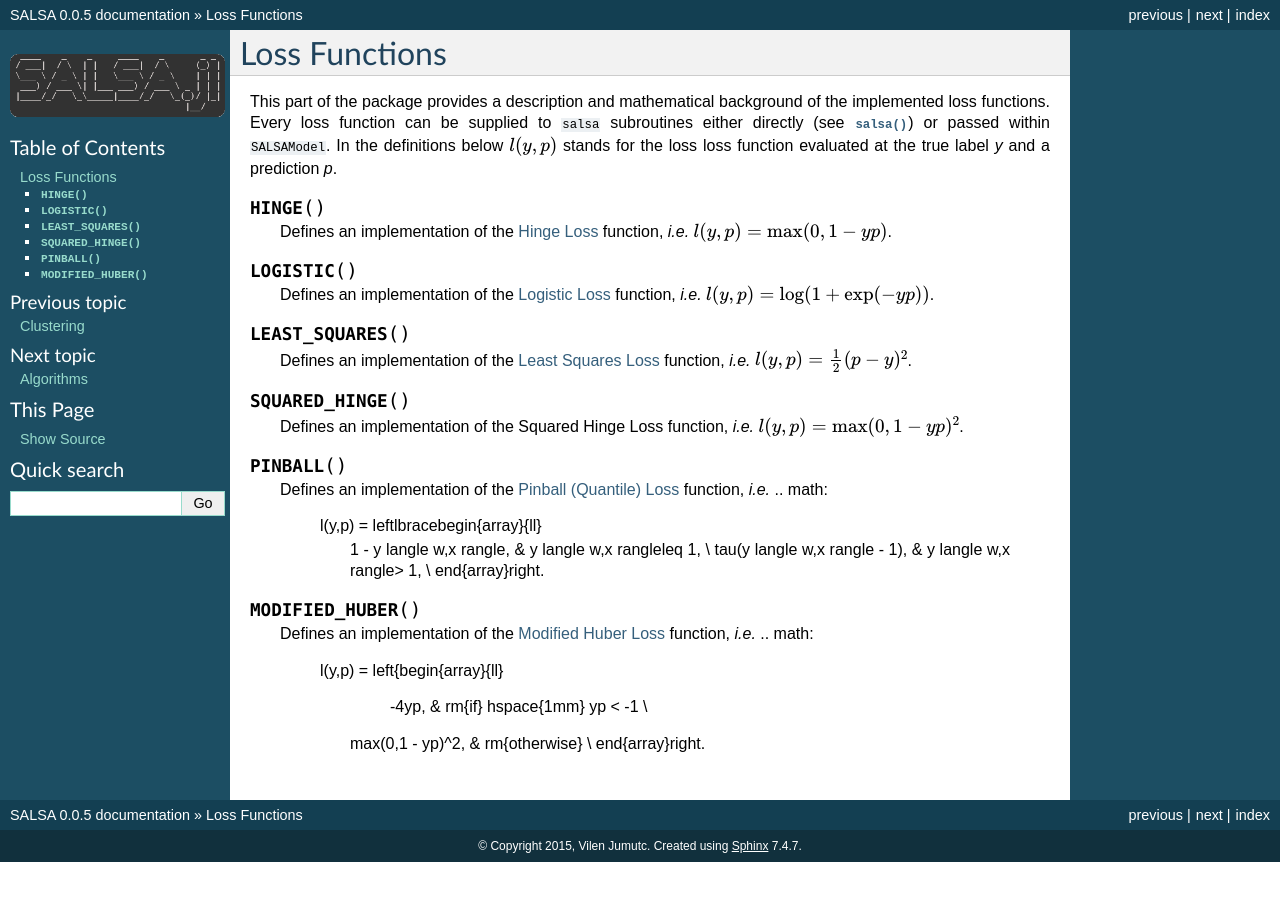
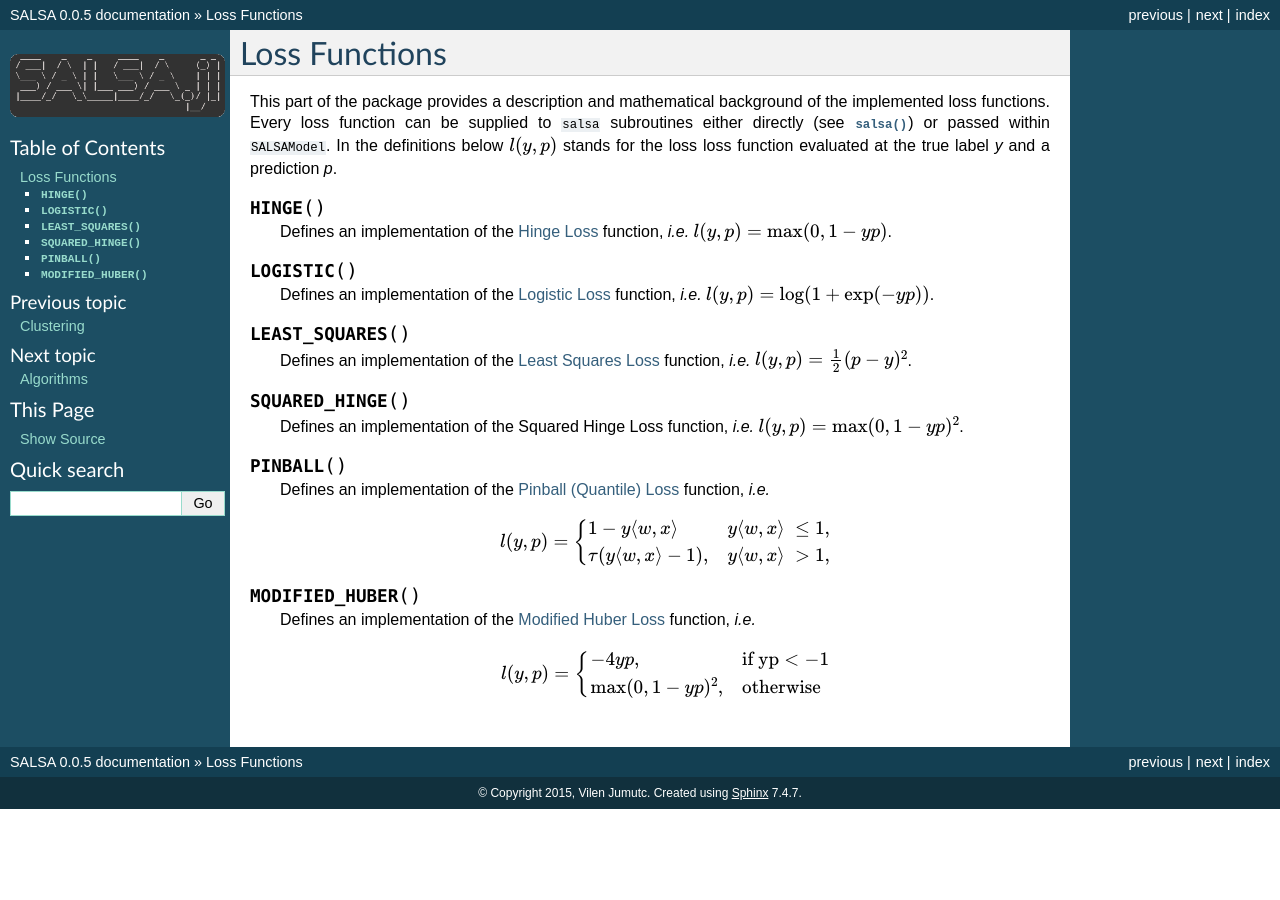
Before and after one commit to jumutc/SALSA.jl, a Sphinx documentation site: the page built from docs/source/loss_functions.rst, in a window 1280 px wide. Built offline with Sphinx 7.4.7, drawn with Linux system fonts in a browser that asks for light colours; formulas are drawn with MathJax 3.

Commit message:
updating docs

```diff
--- a/docs/source/loss_functions.rst
+++ b/docs/source/loss_functions.rst
@@ -22,7 +22,8 @@ This part of the package provides a description and mathematical background of t
 .. function:: PINBALL
 
 	Defines an implementation of the `Pinball (Quantile) Loss <http://www.lokad.com/pinball-loss-function-definition>`_ function, *i.e.*
-	.. math:
+
+	.. math::
 		l(y,p) = \left\lbrace\begin{array}{ll}
 				 1 - y \langle w,x \rangle\, & y \langle w,x \rangle\ \leq 1, \\
 				 \tau(y \langle w,x \rangle - 1), & y \langle w,x \rangle\ > 1, \\
@@ -31,7 +32,8 @@ This part of the package provides a description and mathematical background of t
 .. function:: MODIFIED_HUBER
 
 	Defines an implementation of the `Modified Huber Loss <https://en.wikipedia.org/wiki/Huber_loss>`_ function, *i.e.*
-	.. math:
+
+	.. math::
 		l(y,p) = \left\{\begin{array}{ll}
 				 -4yp, & \rm{if} \hspace{1mm} yp < -1 \\
     			 \max(0,1 - yp)^2, & \rm{otherwise} \\
```
